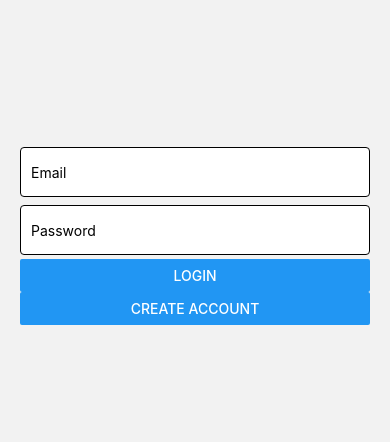
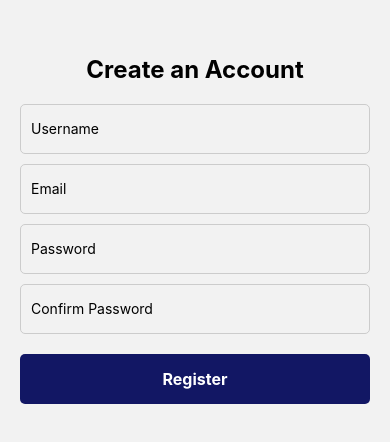
Before and after one commit to marotate/DES427-bookstore, a React Native app: screen /Signup in a window 390 px wide. Shown: the part 188-630 px from the top of the page. Built offline with nearby package versions, Linux system fonts and the light colour scheme; no server answers.

Commit message:
Login SignUp page

```diff
--- a/App.tsx
+++ b/App.tsx
@@ -5,7 +5,16 @@ import { onAuthStateChanged, User } from 'firebase/auth';
 import { FIREBASE_AUTH } from './Firebaseconfig';
 import Login from './app/screens/Login';
 import TabNavigation from './app/navigation/TabNavigation'; // Import TabNavigation
+import Signup from './app/screens/SignUp';
+import { LogBox } from 'react-native';
+LogBox.ignoreLogs(['Non-serializable values were found in the navigation state']);
 
+
+export type RootStackParamList = {
+  Login: undefined;
+  Signup: undefined;
+  Tabs: undefined;
+};
 const Stack = createNativeStackNavigator();
 
 export default function App() {
@@ -25,21 +34,27 @@ export default function App() {
     <NavigationContainer>
       <Stack.Navigator initialRouteName="Login">
         {user ? (
-          // If user is authenticated, navigate to TabNavigation which contains the Home screen
           <Stack.Screen
             name="Tabs"
             component={TabNavigation}
-            options={{ headerShown: false }} // Hide the header for TabNavigation
+            options={{ headerShown: false }}
           />
         ) : (
-          // If user is not authenticated, navigate to the Login screen
-          <Stack.Screen
-            name="Login"
-            component={Login}
-            options={{ headerShown: false }} // Hide the header for the Login screen
-          />
+          <>
+            <Stack.Screen
+              name="Login"
+              component={Login}
+              options={{ headerShown: false }}
+            />
+            <Stack.Screen
+              name="Signup"
+              component={Signup}
+              options={{ headerShown: false }}
+            />
+          </>
         )}
       </Stack.Navigator>
     </NavigationContainer>
   );
+
 }
--- a/app/screens/Login.tsx
+++ b/app/screens/Login.tsx
@@ -4,22 +4,28 @@ import {
   StyleSheet,
   TextInput,
   ActivityIndicator,
-  Button,
-  KeyboardAvoidingViewComponent,
+  TouchableOpacity,
   KeyboardAvoidingView,
 } from "react-native";
 import React, { useState } from "react";
 import { FIREBASE_AUTH } from "../../Firebaseconfig";
-import {
-  createUserWithEmailAndPassword,
-  signInWithEmailAndPassword,
-} from "firebase/auth";
+import { signInWithEmailAndPassword } from "firebase/auth";
+import { NativeStackNavigationProp } from '@react-navigation/native-stack';
+import { useNavigation } from '@react-navigation/native';
+import { RootStackParamList } from '../../App'; // Ensure this path is correct for your setup
+
+type LoginScreenNavigationProp = NativeStackNavigationProp<
+  RootStackParamList,
+  'Login'
+>;
 
 const Login = () => {
   const [email, setEmail] = useState("");
   const [password, setPassword] = useState("");
   const [loading, setLoading] = useState(false);
   const auth = FIREBASE_AUTH;
+
+  const navigation = useNavigation<LoginScreenNavigationProp>();
 
   const signIn = async () => {
     setLoading(true);
@@ -35,23 +41,6 @@ const Login = () => {
     }
   };
 
-  const signUp = async () => {
-    setLoading(true);
-    try {
-      const response = await createUserWithEmailAndPassword(
-        auth,
-        email,
-        password
-      );
-      console.log(response);
-      alert("Register Successfull");
-    } catch (error: any) {
-      console.log(error);
-      alert("Sign up failed: " + error.message);
-    } finally {
-      setLoading(false);
-    }
-  };
   return (
     <View style={styles.container}>
       <KeyboardAvoidingView behavior="padding">
@@ -61,7 +50,7 @@ const Login = () => {
           placeholder="Email"
           autoCapitalize="none"
           onChangeText={(text) => setEmail(text)}
-        ></TextInput>
+        />
         <TextInput
           secureTextEntry={true}
           value={password}
@@ -69,14 +58,24 @@ const Login = () => {
           placeholder="Password"
           autoCapitalize="none"
           onChangeText={(text) => setPassword(text)}
-        ></TextInput>
+        />
 
         {loading ? (
           <ActivityIndicator size="large" color="#0000ff" />
         ) : (
           <>
-            <Button title="Login" onPress={signIn} />
-            <Button title="Create account" onPress={signUp} />
+            <TouchableOpacity style={styles.button} onPress={signIn}>
+              <Text style={styles.buttonText}>Login</Text>
+            </TouchableOpacity>
+            <TouchableOpacity
+              onPress={() => {
+                console.log('Navigating to Signup'); // Log when navigating
+                navigation.navigate('Signup');
+              }}
+              style={styles.signupButton}
+            >
+              <Text style={styles.signupText}>Create an account</Text>
+            </TouchableOpacity>
           </>
         )}
       </KeyboardAvoidingView>
@@ -100,4 +99,24 @@ const styles = StyleSheet.create({
     padding: 10,
     backgroundColor: "#fff",
   },
+  button: {
+    backgroundColor: "#121764",
+    paddingVertical: 15,
+    borderRadius: 4,
+    marginVertical: 8,
+    alignItems: "center",
+  },
+  buttonText: {
+    color: "#fff",
+    fontSize: 16,
+    fontWeight: "bold",
+  },
+  signupButton: {
+    marginTop: 20,
+    alignItems: 'center',
+  },
+  signupText: {
+    color: '#007bff',
+    fontSize: 16,
+  },
 });
--- /dev/null
+++ b/app/screens/SignUp.tsx
@@ -0,0 +1,106 @@
+import React, { useState } from 'react';
+import { View, Text, TextInput, Button, StyleSheet, Alert, TouchableOpacity } from 'react-native';
+import { FIREBASE_AUTH } from '../../Firebaseconfig';
+import { createUserWithEmailAndPassword } from 'firebase/auth';
+import { NativeStackNavigationProp } from '@react-navigation/native-stack';
+import { useNavigation } from '@react-navigation/native';
+import { RootStackParamList } from '../../App';
+
+type SignupScreenNavigationProp = NativeStackNavigationProp<RootStackParamList, 'Signup'>;
+
+const Signup = () => {
+  const navigation = useNavigation<SignupScreenNavigationProp>();
+  const [username, setUsername] = useState('');
+  const [email, setEmail] = useState('');
+  const [password, setPassword] = useState('');
+  const [confirmPassword, setConfirmPassword] = useState('');
+
+  const handleSignUp = async () => {
+    if (password !== confirmPassword) {
+      Alert.alert('Error', 'Passwords do not match');
+      return;
+    }
+
+    try {
+      const response = await createUserWithEmailAndPassword(FIREBASE_AUTH, email, password);
+      console.log('User created:', response.user);
+      Alert.alert('Success', 'Account created successfully');
+      navigation.navigate('Login'); // Navigate back to Login after signup
+    } catch (error: any) {
+      Alert.alert('Sign Up Failed', error.message);
+    }
+  };
+
+  return (
+    <View style={styles.container}>
+      <Text style={styles.title}>Create an Account</Text>
+      <TextInput
+        placeholder="Username"
+        value={username}
+        onChangeText={setUsername}
+        style={styles.input}
+      />
+      <TextInput
+        placeholder="Email"
+        value={email}
+        onChangeText={setEmail}
+        style={styles.input}
+        keyboardType="email-address"
+        autoCapitalize="none"
+      />
+      <TextInput
+        placeholder="Password"
+        value={password}
+        onChangeText={setPassword}
+        style={styles.input}
+        secureTextEntry
+      />
+      <TextInput
+        placeholder="Confirm Password"
+        value={confirmPassword}
+        onChangeText={setConfirmPassword}
+        style={styles.input}
+        secureTextEntry
+      />
+      <TouchableOpacity style={styles.button} onPress={handleSignUp}>
+        <Text style={styles.buttonText}>Register</Text>
+      </TouchableOpacity>
+    </View>
+  );
+};
+
+export default Signup;
+
+const styles = StyleSheet.create({
+  container: {
+    flex: 1,
+    justifyContent: 'center',
+    paddingHorizontal: 20,
+  },
+  title: {
+    fontSize: 24,
+    fontWeight: 'bold',
+    textAlign: 'center',
+    marginBottom: 20,
+  },
+  input: {
+    height: 50,
+    borderColor: '#ccc',
+    borderWidth: 1,
+    borderRadius: 5,
+    paddingHorizontal: 10,
+    marginBottom: 10,
+  },
+  button: {
+    backgroundColor: '#121764', // Change to your preferred color
+    paddingVertical: 15,
+    borderRadius: 5,
+    alignItems: 'center',
+    marginVertical: 10,
+  },
+  buttonText: {
+    color: '#fff',
+    fontSize: 16,
+    fontWeight: 'bold',
+  },
+});
```
